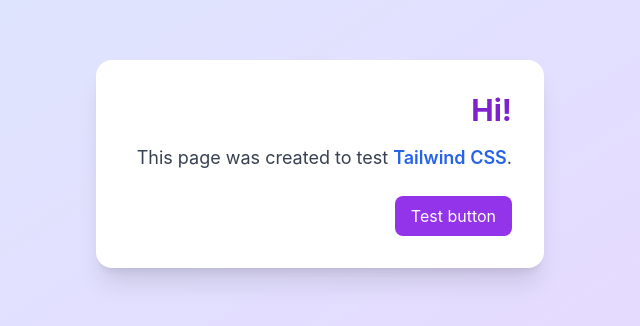
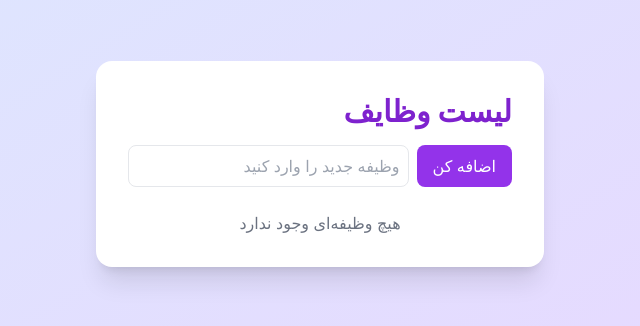
Before and after one commit to fatemefaraji/rtn, a React (Create React App) app: page / in a window 1280 px wide. Shown: the part 236-562 px from the top of the page, without its empty margins (320-960 px from the left). Built offline with nearby package versions, Linux system fonts and the light colour scheme.

Commit message:
Update App.js

```diff
--- a/src/App.js
+++ b/src/App.js
@@ -1,15 +1,104 @@
+import { useState, useEffect } from 'react';
+
 function App() {
+  const [todos, setTodos] = useState([]);
+  const [newTodo, setNewTodo] = useState('');
+
+  // بارگذاری تسک‌ها از localStorage هنگام لود صفحه
+  useEffect(() => {
+    const savedTodos = JSON.parse(localStorage.getItem('todos')) || [];
+    setTodos(savedTodos);
+  }, []);
+
+  // ذخیره تسک‌ها در localStorage هنگام تغییر
+  useEffect(() => {
+    localStorage.setItem('todos', JSON.stringify(todos));
+  }, [todos]);
+
+  // افزودن تسک جدید
+  const addTodo = (e) => {
+    e.preventDefault();
+    if (!newTodo.trim()) return;
+    setTodos([
+      ...todos,
+      { id: Date.now(), text: newTodo, completed: false }
+    ]);
+    setNewTodo('');
+  };
+
+  // تغییر وضعیت تسک (کامل شده/ناکامل)
+  const toggleTodo = (id) => {
+    setTodos(
+      todos.map((todo) =>
+        todo.id === id ? { ...todo, completed: !todo.completed } : todo
+      )
+    );
+  };
+
+  // حذف تسک
+  const deleteTodo = (id) => {
+    setTodos(todos.filter((todo) => todo.id !== id));
+  };
+
   return (
-    <div className="bg-gradient-to-br from-blue-100 to-purple-200 min-h-screen flex items-center justify-center">
+    <div className="bg-gradient-to-br from-blue-100 to-purple-200 min-h-screen flex items-center justify-center p-4">
       <div className="bg-white shadow-xl rounded-2xl p-8 max-w-md w-full text-right">
-        <h1 className="text-3xl font-bold text-purple-700 mb-4">Hi!</h1>
-        <p className="text-gray-700 text-lg mb-6">
-          This page was created to test{' '}
-          <span className="text-blue-600 font-semibold">Tailwind CSS</span>.
-        </p>
-        <button className="bg-purple-600 hover:bg-purple-700 text-white px-4 py-2 rounded-lg transition-all duration-300">
-          Test button
-        </button>
+        <h1 className="text-3xl font-bold text-purple-700 mb-4">لیست وظایف</h1>
+
+        {/* فرم افزودن تسک */}
+        <form onSubmit={addTodo} className="mb-6">
+          <div className="flex gap-2">
+            <input
+              type="text"
+              value={newTodo}
+              onChange={(e) => setNewTodo(e.target.value)}
+              placeholder="وظیفه جدید را وارد کنید"
+              className="flex-1 p-2 border rounded-lg focus:outline-none focus:ring-2 focus:ring-purple-600 text-right"
+            />
+            <button
+              type="submit"
+              className="bg-purple-600 hover:bg-purple-700 text-white px-4 py-2 rounded-lg transition-all duration-300"
+            >
+              اضافه کن
+            </button>
+          </div>
+        </form>
+
+        {/* لیست تسک‌ها */}
+        <ul className="space-y-3">
+          {todos.length === 0 ? (
+            <p className="text-gray-500 text-center">هیچ وظیفه‌ای وجود ندارد</p>
+          ) : (
+            todos.map((todo) => (
+              <li
+                key={todo.id}
+                className="flex items-center justify-between p-3 bg-gray-50 rounded-lg"
+              >
+                <div className="flex items-center gap-2">
+                  <input
+                    type="checkbox"
+                    checked={todo.completed}
+                    onChange={() => toggleTodo(todo.id)}
+                    className="h-5 w-5 text-purple-600 rounded focus:ring-purple-600"
+                  />
+                  <span
+                    className={`${
+                      todo.completed ? 'line-through text-gray-500' : 'text-gray-700'
+                    }`}
+                  >
+                    {todo.text}
+                  </span>
+                </div>
+                <button
+                  onClick={() => deleteTodo(todo.id)}
+                  className="text-red-500 hover:text-red-700"
+                >
+                  حذف
+                </button>
+              </li>
+            ))
+          )}
+        </ul>
       </div>
     </div>
   );
```
